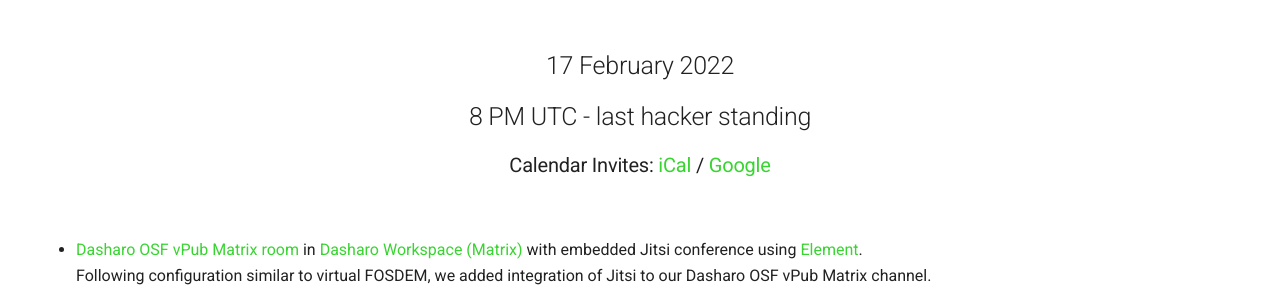
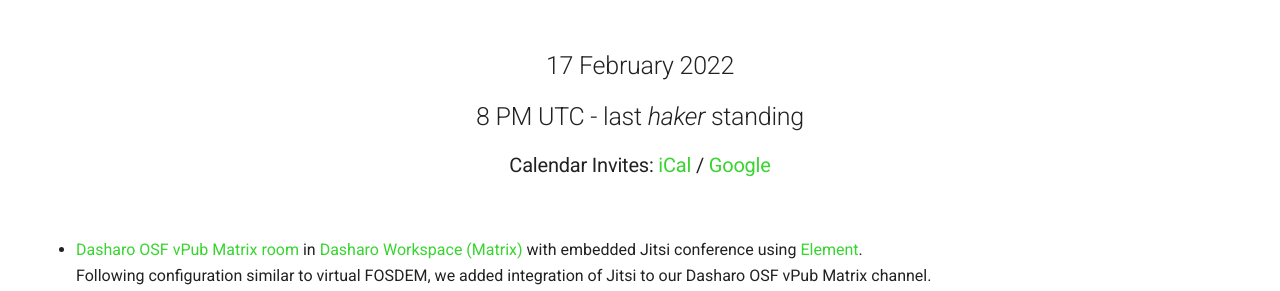
Before and after one commit to Dasharo/vpub, an MkDocs documentation site: the page built from docs/index.md, in a window 1280 px wide and 900 px high, scrolled down 613 px. Shown: the part 158-449 px from the top of the window. Built offline with MkDocs 1.6.1 and Material for MkDocs 9.7.7, drawn with Linux system fonts in a browser that asks for light colours.

Commit message:
s/hacker/<i>haker</i>/
Signed-off-by: Piotr Król <piotr.krol@3mdeb.com>

```diff
--- a/docs/index.md
+++ b/docs/index.md
@@ -10,7 +10,7 @@
 <br>
 <h1 align="center" style="margin-top: 0px;">Dasharo OSF vPub Winter 2022</h1>
 <h2 align="center" style="margin-top: 0px;">17 February 2022</h2>
-<h2 align="center" style="margin-top: 0px;">8 PM UTC - last hacker standing</h2>
+<h2 align="center" style="margin-top: 0px;">8 PM UTC - last <i>haker</i> standing</h2>
 <h3 align="center" style="margin-top: 0px;">Calendar Invites: <a href="https://cloud.3mdeb.com/index.php/s/bxWPFbg5PzkDeP2">iCal</a> / <a href="https://calendar.google.com/event?action=TEMPLATE&tmeid=MjZobm9ydXJuNzQ4OHM3bWszN3I1b2dwbjQgZXZlbnRzQDNtZGViLmNvbQ&tmsrc=events%403mdeb.com">Google</a></h3>
 <br>
 
```
